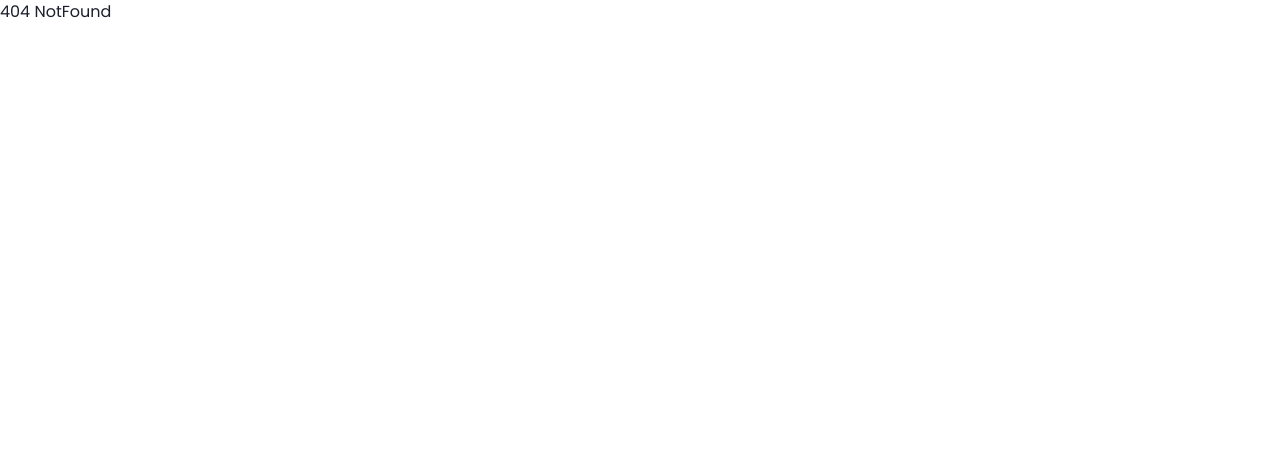
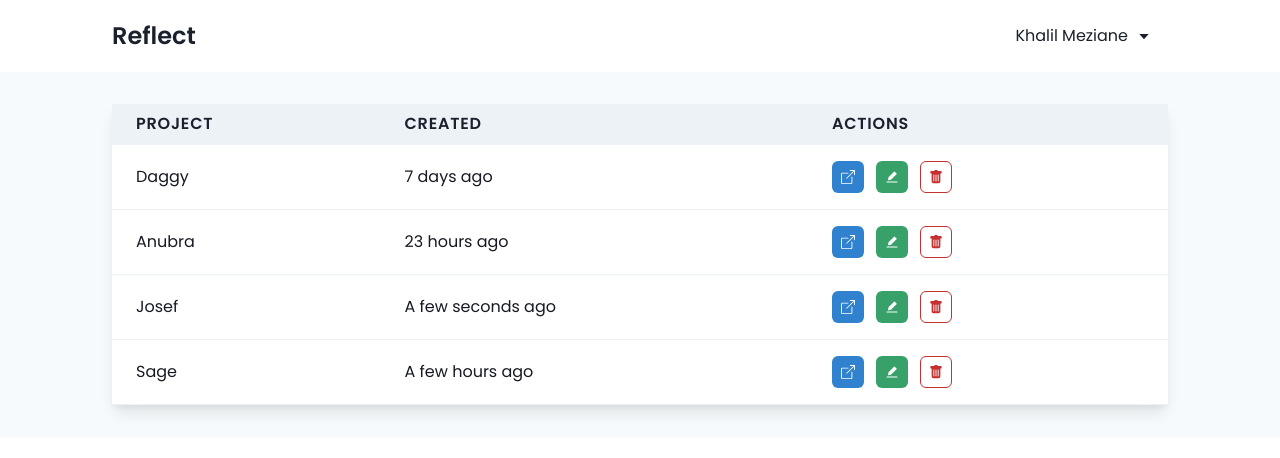
Before and after one commit to KhalilMeziane/Reflect-GLGL-project, a React (Create React App) app: page /dashboard in a window 1280 px wide. Before the commit this address had no page. Shown: the top 458 px of the page. Built offline with nearby package versions, Linux system fonts and the light colour scheme.

Commit message:
build dashboard page

```diff
--- a/src/components/_index.js
+++ b/src/components/_index.js
@@ -1,9 +1,11 @@
 import Navbar from './navbar'
 import Header from './header'
 import AuthNavbar from './authNavbar'
+import ProjectsTable from './projectsTable'
 
 export {
     Navbar,
     Header,
-    AuthNavbar
+    AuthNavbar,
+    ProjectsTable
 }
--- /dev/null
+++ b/src/components/projectsTable.jsx
@@ -0,0 +1,155 @@
+import React from 'react'
+import {
+  Flex,
+  ButtonGroup,
+  IconButton,
+  Table,
+  Thead,
+  Tr,
+  Th,
+  Td,
+  Tbody,
+} from '@chakra-ui/react'
+import { AiFillEdit } from 'react-icons/ai'
+import { BsBoxArrowUpRight, BsFillTrashFill } from 'react-icons/bs'
+
+export default function projectsTable() {
+  const header = ['project', 'created', 'actions'];
+  const data = [
+    { name: 'Daggy', created: '7 days ago' },
+    { name: 'Anubra', created: '23 hours ago' },
+    { name: 'Josef', created: 'A few seconds ago' },
+    { name: 'Sage', created: 'A few hours ago' },
+  ];
+  return (
+    <Flex
+      w="full"
+      bg="gray.50"
+      px={{ base: 4, sm: 6, md: 8, xl: 28 }}
+      py="8"
+      alignItems="center"
+      justifyContent="center"
+    >
+      <Table
+        w="full"
+        bg="white"
+        shadow="lg"
+        display={{
+          base: 'block',
+          md: 'table',
+        }}
+        sx={{
+          '@media print': {
+            display: 'table',
+          },
+        }}
+      >
+        <Thead
+          display={{
+            base: 'none',
+            md: 'table-header-group',
+          }}
+          sx={{
+            '@media print': {
+              display: 'table-header-group',
+            },
+          }}
+        >
+          <Tr>
+            {header.map((x) => (
+              <Th bg="gray.100" fontFamily="poppins" fontWeight="semibold" color="gray.800" fontSize="md" key={x}>{x}</Th>
+            ))}
+          </Tr>
+        </Thead>
+        <Tbody
+          display={{
+            base: 'block',
+            lg: 'table-row-group',
+          }}
+          sx={{
+            '@media print': {
+              display: 'table-row-group',
+            },
+          }}
+        >
+          {data.map((token, tid) => {
+            return (
+              <Tr
+                key={tid}
+                display={{
+                  base: 'grid',
+                  md: 'table-row',
+                }}
+                sx={{
+                  '@media print': {
+                    display: 'table-row',
+                  },
+                  gridTemplateColumns: 'minmax(0px, 35%) minmax(0px, 65%)',
+                  gridGap: '10px',
+                }}
+              >
+                {Object.keys(token).map((x) => {
+                  return (
+                    <React.Fragment key={`${tid}${x}`}>
+                      <Td
+                        display={{
+                          base: 'table-cell',
+                          md: 'none',
+                        }}
+                        sx={{
+                          '@media print': {
+                            display: 'none',
+                          },
+                          textTransform: 'uppercase',
+                          color:"black",
+                          fontWeight: 'bold',
+                        }}
+                      >
+                        {x}
+                      </Td>
+                      <Td
+                        color="gray.900"
+                        fontSize="md"
+                      >
+                        {token[x]}
+                      </Td>
+                    </React.Fragment>
+                  );
+                })}
+                <Td
+                  display={{
+                    base: 'table-cell',
+                    md: 'none',
+                  }}
+                  sx={{
+                    '@media print': {
+                      display: 'none',
+                    },
+                    textTransform: 'uppercase',
+                    fontWeight: 'bold',
+                  }}
+                >
+                  Actions
+                </Td>
+                <Td>
+                  <ButtonGroup variant="solid" size="sm" spacing={3}>
+                    <IconButton
+                      colorScheme="blue"
+                      icon={<BsBoxArrowUpRight />}
+                    />
+                    <IconButton colorScheme="green" icon={<AiFillEdit />} />
+                    <IconButton
+                      colorScheme="red"
+                      variant="outline"
+                      icon={<BsFillTrashFill />}
+                    />
+                  </ButtonGroup>
+                </Td>
+              </Tr>
+            );
+          })}
+        </Tbody>
+      </Table>
+    </Flex>
+  );
+}
--- a/src/pages/_index.js
+++ b/src/pages/_index.js
@@ -3,11 +3,13 @@ import Login from './login'
 import SignUp from './signup'
 import NotFound from './notFound'
 import Profile from './profile'
+import Dashboard from './dashboard'
 
 export {
     Home,
     Login,
     NotFound,
     SignUp,
-    Profile
+    Profile,
+    Dashboard
 }
--- /dev/null
+++ b/src/pages/dashboard.jsx
@@ -0,0 +1,15 @@
+import React from 'react'
+import { Helmet } from 'react-helmet'
+import { AuthNavbar, ProjectsTable } from '../components/_index'
+
+export default function dashboard() {
+    return (
+        <>
+           <Helmet>
+                <title>Dashboard | Reflect</title>
+            </Helmet>
+            <AuthNavbar/>
+            <ProjectsTable/>
+        </>
+    )
+}
--- a/src/routes/_RouterConfig.jsx
+++ b/src/routes/_RouterConfig.jsx
@@ -1,6 +1,6 @@
 import React from 'react'
 import { Route, Routes } from 'react-router-dom'
-import { Home, Login, SignUp, NotFound, Profile } from '../pages/_index'
+import { Home, Login, SignUp, NotFound, Profile, Dashboard } from '../pages/_index'
 
 
 export default function RouterConfig() {
@@ -10,6 +10,7 @@ export default function RouterConfig() {
             <Route path="/login" element={<Login/>}/>
             <Route path="/signup" element={<SignUp/>}/>
             <Route path="/profile" element={<Profile/>}/>
+            <Route path="/dashboard" element={<Dashboard/>}/>
 
             <Route path="*" element={<NotFound/>}/>
         </Routes>
```
